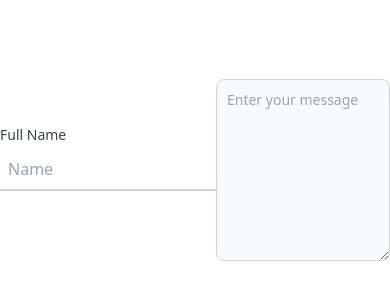
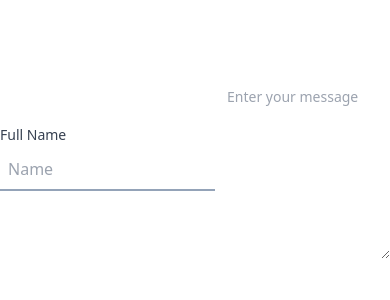
Before and after one commit to NipuniHerath/candidate-payroll-system, a React (Create React App) app: page / in a window 390 px wide. Shown: the part 244-544 px from the top of the page. Built offline with nearby package versions, Linux system fonts and the light colour scheme.

Commit message:
input field update with email and phone numbers and password

```diff
--- a/src/App.js
+++ b/src/App.js
@@ -25,7 +25,7 @@ const App = () => {
     <div className="flex items-center justify-center min-h-screen bg-white">
 
       <InputField
-        type="text"
+        type="password"
         name="Name"
         label="Full Name"
 
--- a/src/components/Shared/Input.js
+++ b/src/components/Shared/Input.js
@@ -12,15 +12,23 @@ const InputField = ({
   disabled = false,
   icon = null,
   rightIcon = null,
-  variant = 'default', // default, textarea
-  rows = 4, // Used for textarea
+  variant = 'default', // default, textarea, phone, email, password
+  rows = 4, // For textarea
+  pattern, // For validation-based inputs
+  required = false, // To make the field required
   ...props
 }) => {
+  // Common styles
   const baseStyles = `w-full p-2 mb-6 text-indigo-700 border-b-2 border-[#94a3b8] outline-none focus:bg-gray-300`;
   const errorStyles = `border-red-500 focus:ring-red-200`;
   const defaultStyles = `border-gray-300 focus:ring-blue-300`;
 
-  const textareaStyles = "block p-2.5 w-full text-sm text-gray-900 bg-gray-50 rounded-lg border border-gray-300 focus:ring-blue-500 focus:border-blue-500 dark:bg-gray-700 dark:border-gray-600 dark:placeholder-gray-400 dark:text-white dark:focus:ring-blue-500 dark:focus:border-blue-500";
+  // Variant-specific styles
+  const sharedStyles = `bg-gray-50 border border-gray-300 text-gray-900 text-sm rounded-lg focus:ring-blue-500 focus:border-blue-500 block w-full p-2.5 dark:bg-gray-700 dark:border-gray-600 dark:placeholder-gray-400 dark:text-white dark:focus:ring-blue-500 dark:focus:border-blue-500`;
+  const textareaStyles = `w-full rounded-lg border-gray-200 p-3 text-sm focus:outline-none focus:ring-2 focus:ring-blue-300`;
+  const phoneStyles = sharedStyles;
+  const emailStyles = sharedStyles;
+  const passwordStyles = sharedStyles;
 
   return (
     <div className={`mb-4 ${className}`}>
@@ -31,11 +39,9 @@ const InputField = ({
       )}
       {variant === 'textarea' ? (
         <div>
-          {label && (
-            <label className="sr-only" htmlFor={name}>
-              {label}
-            </label>
-          )}
+          <label className="sr-only" htmlFor={name}>
+            {label}
+          </label>
           <textarea
             name={name}
             id={name}
@@ -58,15 +64,21 @@ const InputField = ({
             </span>
           )}
           <input
-            type={type}
+            type={variant === 'phone' ? 'tel' : variant}
             name={name}
             id={name}
             value={value}
             onChange={onChange}
             placeholder={placeholder}
-            className={`${baseStyles} ${
-              error ? errorStyles : defaultStyles
-            } ${icon ? 'pl-10' : ''} ${rightIcon ? 'pr-10' : ''}`}
+            className={`${variant === 'phone' ? phoneStyles : ''} ${
+              variant === 'email' ? emailStyles : ''
+            } ${variant === 'password' ? passwordStyles : ''} ${
+              variant === 'default' ? baseStyles : ''
+            } ${error ? errorStyles : ''} ${icon ? 'pl-10' : ''} ${
+              rightIcon ? 'pr-10' : ''
+            }`}
+            pattern={variant === 'phone' ? pattern : undefined}
+            required={required}
             disabled={disabled}
             aria-invalid={!!error}
             aria-describedby={error ? `${name}-error` : undefined}
```
